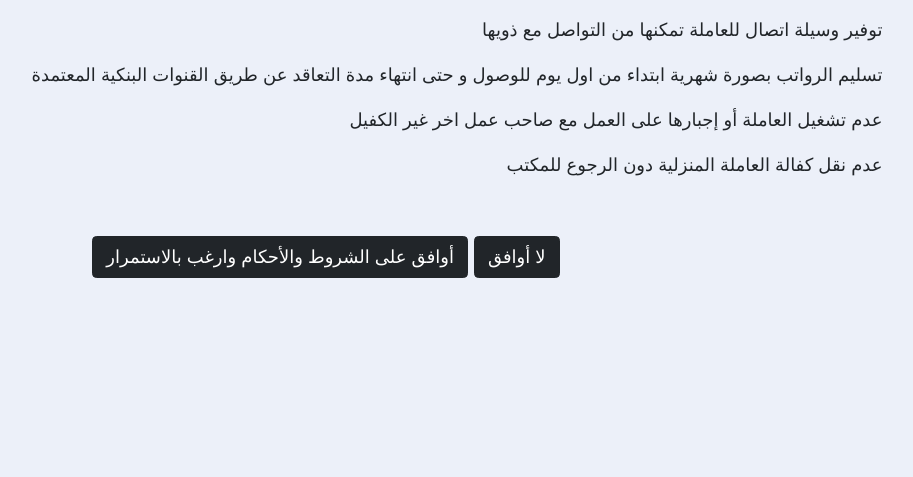
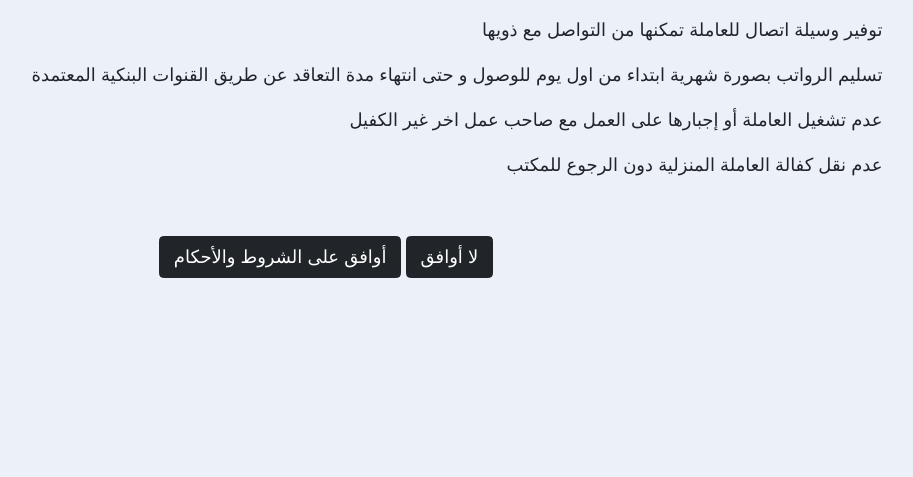
Before and after one commit to rnsdoodi/salalim, a Flask app: page /policy in a window 1280 px wide. Shown: the part 652-1129 px from the top of the page, without its empty margins (314-1227 px from the left). Run offline with Flask 2, Linux system fonts and the light colour scheme; some libraries are stand-ins or nearby versions.

Commit message:
change the button name

```diff
--- a/templates/policy.html
+++ b/templates/policy.html
@@ -56,7 +56,7 @@
 
 
 <div class="container text-center add">
-<a href="{{url_for('select')}}" class="btn btn-dark">أوافق على الشروط والأحكام وارغب بالاستمرار </a>
+<a href="{{url_for('select')}}" class="btn btn-dark">أوافق على الشروط والأحكام </a>
   <a href="{{url_for('home')}}" class="btn btn-dark">لا أوافق</a>
 </div>
 <br><br><br><br><br><br><br><br><br><br>
```
